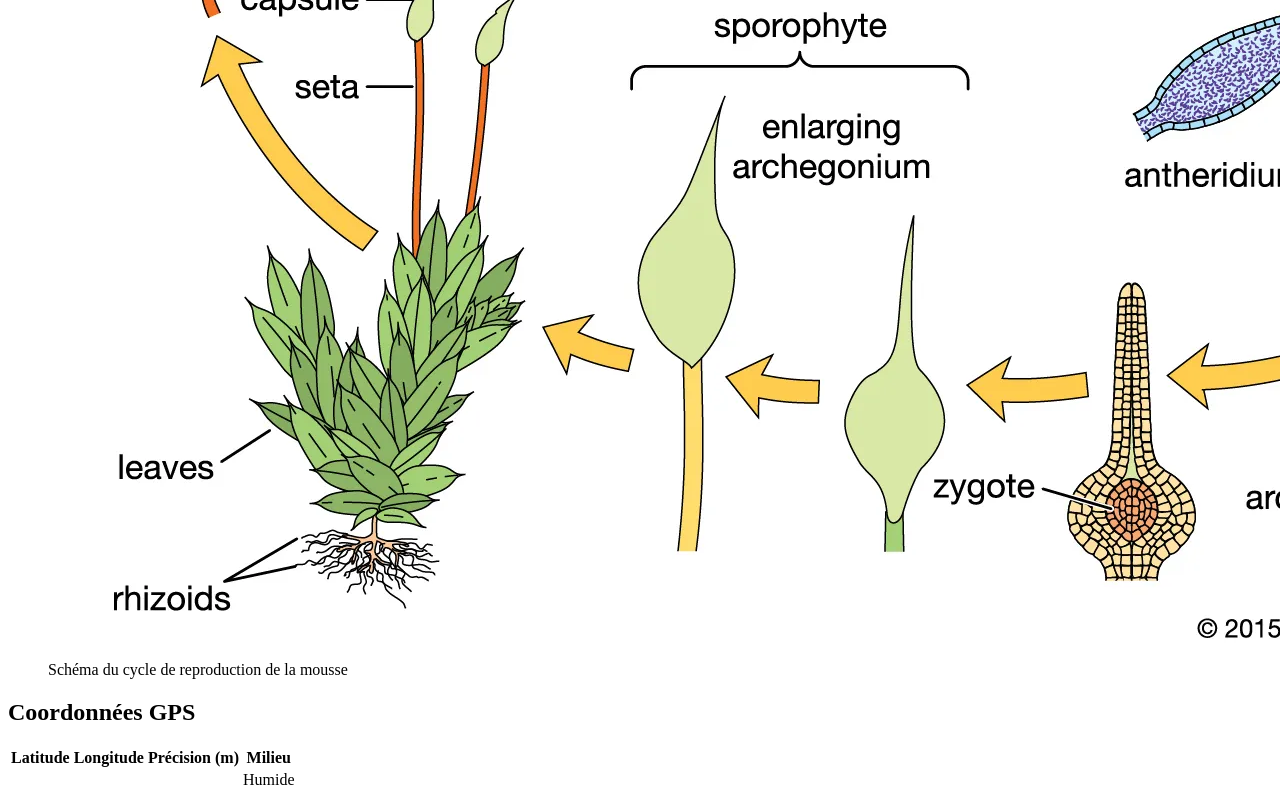
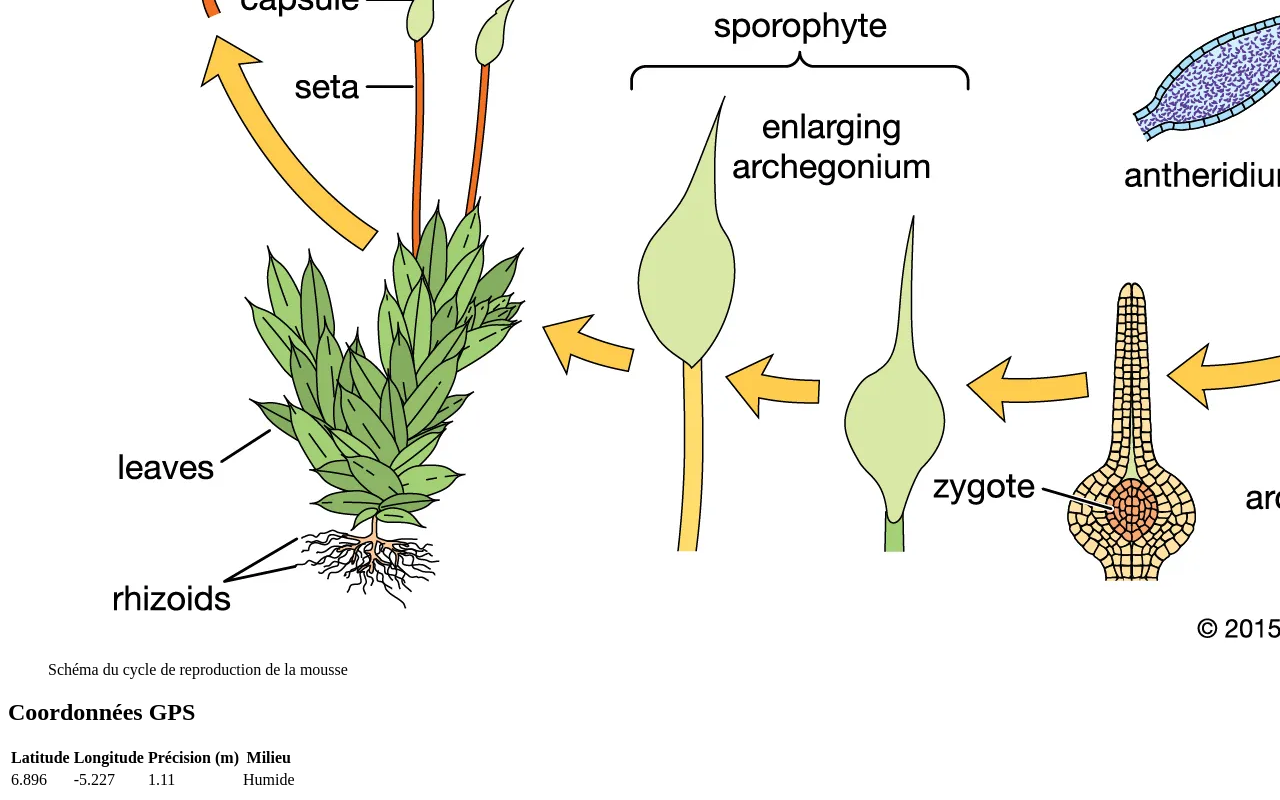
Before and after one commit to Adomgrac/PLANTevo1, a plain HTML site: page mousses.html in a window 1280 px wide. Shown: the part 1119-1919 px from the top of the page. Drawn offline with Linux system fonts and the light colour scheme.

Commit message:
Mise ajout des coordonnées GPS

```diff
--- a/mousses.html
+++ b/mousses.html
@@ -45,9 +45,9 @@
                     <tbody>
                         <tbody>
                             <tr>
-                                <td></td>
-                                <td></td>
-                                <td></td>
+                                <td>6.896</td>
+                                <td>-5.227</td>
+                                <td>1.11</td>
                                 <td>Humide</td>
                             </tr>
                         </tbody>
```
